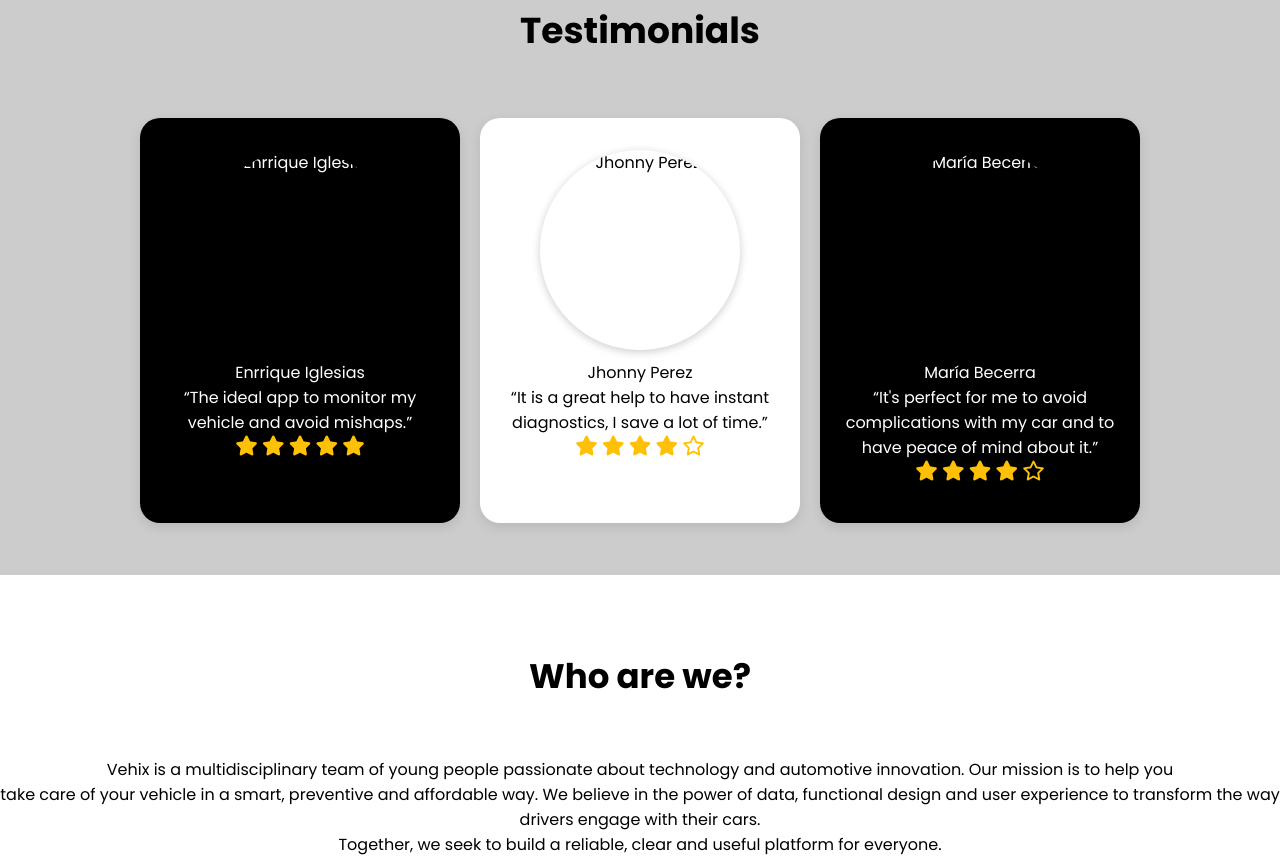
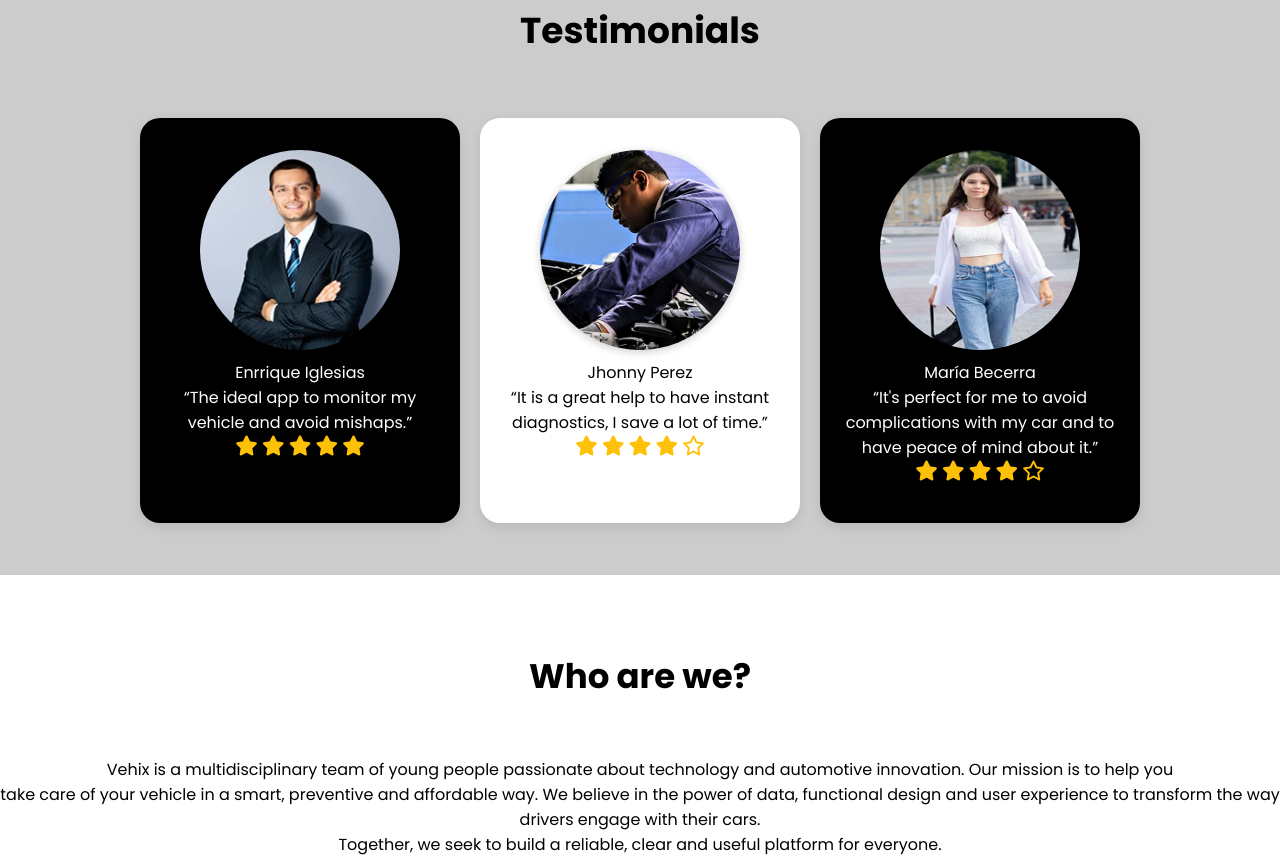
Before and after one commit to open-source-crew-tech/vehix-landing-page, a plain HTML site: page index.html in a window 1280 px wide. Shown: the part 3164-4024 px from the top of the page. Drawn offline with Linux system fonts and the light colour scheme.

Commit message:
fix: update index.html

```diff
--- a/index.html
+++ b/index.html
@@ -211,7 +211,7 @@
 
         <div class="container-testimonials">
           <div class="user-test-1 user-left">
-            <img src="assets/imgs/enrrique-iglesias.png" alt="Enrrique Iglesias">
+            <img src="assets/imgs/img testi1.png" alt="Enrrique Iglesias">
             <p class="name">Enrrique Iglesias</p>
             <p class="text">“The ideal app to monitor my vehicle and avoid
               mishaps.”</p>
@@ -222,7 +222,7 @@
             <i class="fa-solid fa-star"></i>
           </div>
           <div class="user-test-1 user-center">
-            <img src="assets/imgs/jhonny-perez.png" alt="Jhonny Perez">
+            <img src="assets/imgs/img testi2.png" alt="Jhonny Perez">
             <p class="name">Jhonny Perez</p>
             <p class="text">“It is a great help to have instant diagnostics, I
               save a lot of time.”</p>
@@ -233,7 +233,7 @@
             <i class="fa-regular fa-star"></i>
           </div>
           <div class="user-test-1 user-right">
-            <img src="assets/imgs/maria-becerra.png" alt="María Becerra">
+            <img src="assets/imgs/img testi3.png" alt="María Becerra">
             <p class="name">María Becerra</p>
             <p class="text">“It's perfect for me to avoid complications with my
               car and to have peace of mind about it.”</p>
@@ -293,7 +293,7 @@
         <!--dayro-->
         <div class="cart-who">
           <div class="dayro-card">
-            <img src="assets/imgs/dayro.png" alt="Dayro">
+            <img src="assets/imgs/dayron.png" alt="Dayro">
             <h3>Dayro Rios</h3>
             <p class="description-intro">A student committed to software engineering, he is responsible for database integration, ensuring the app stores and retrieves information securely and quickly.</p>
             <div class="technologies">
```
